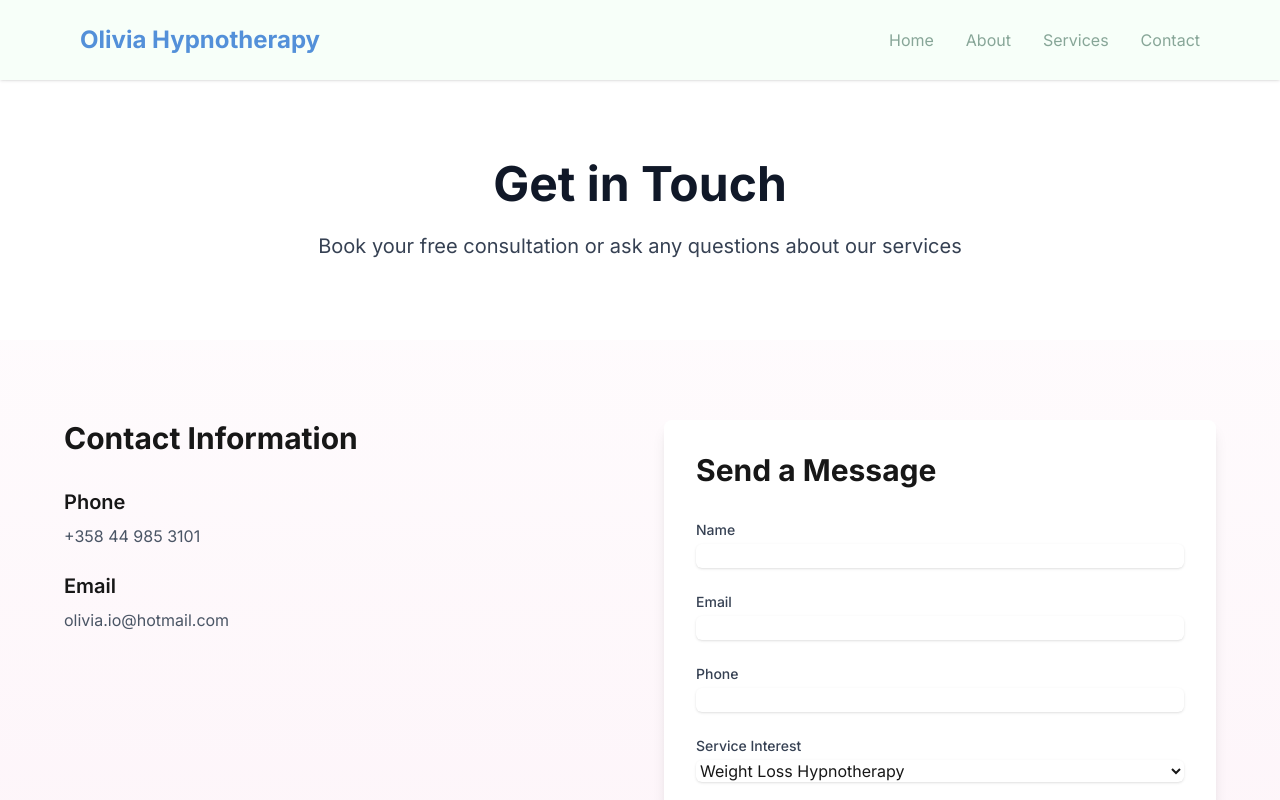
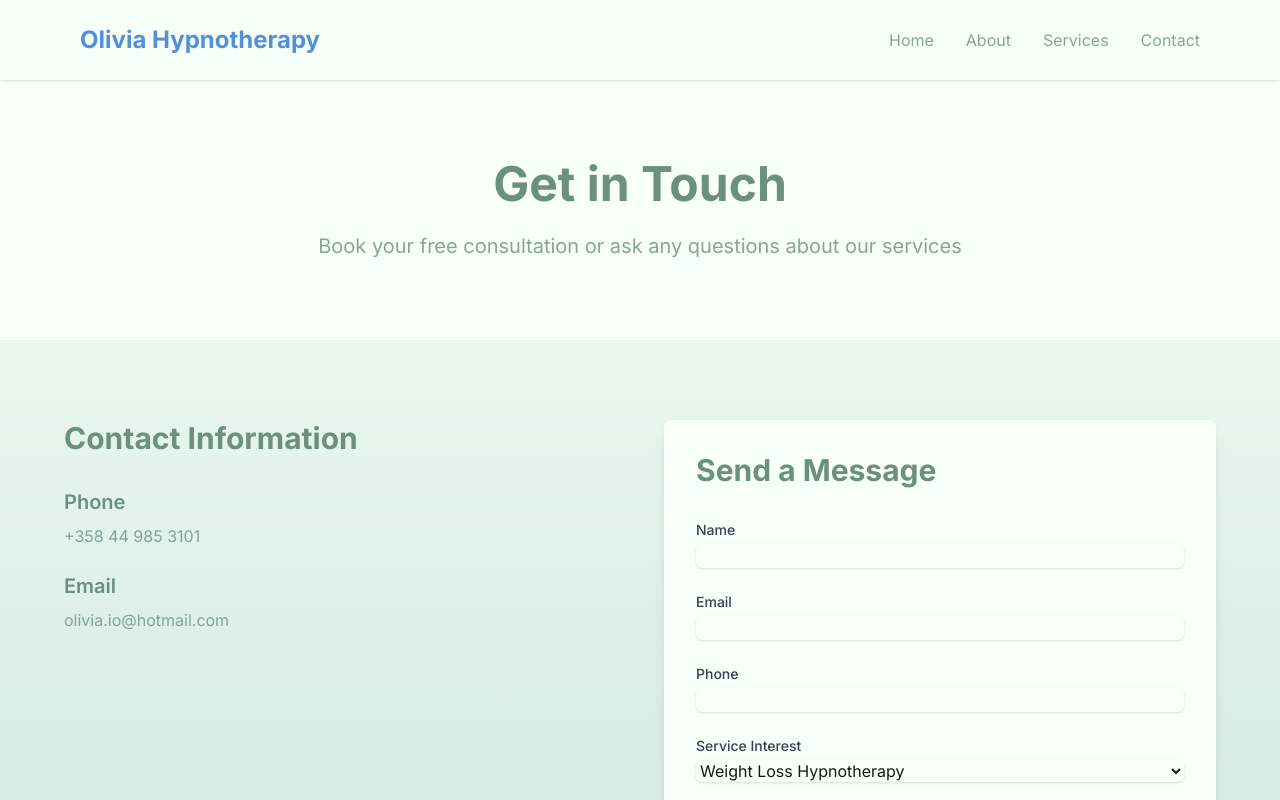
Before and after one commit to SutariH/olivia-hypnotherapy, a Next.js app: page /contact in a window 1280 px wide. Shown: the top 800 px of the page. Built offline with nearby package versions, Linux system fonts and the light colour scheme.

Commit message:
Fix ESLint errors and update color scheme

```diff
--- a/src/app/about/page.tsx
+++ b/src/app/about/page.tsx
@@ -1,5 +1,3 @@
-import Image from 'next/image'
-
 export default function About() {
   return (
     <main className="min-h-screen bg-gradient-to-b from-[#5390d9] to-[#F6FFF8]">
@@ -20,14 +18,14 @@ export default function About() {
               With years of experience in hypnotherapy, I specialize in helping clients achieve their weight loss goals and transform their lives. My approach combines proven hypnotherapy techniques with personalized support to create lasting change.
             </p>
             <p className="text-gray-700 mb-4">
-              I understand the challenges of weight loss and emotional eating, and I'm here to guide you through your transformation journey with compassion and expertise.
+              I understand the challenges of weight loss and emotional eating, and I&apos;m here to guide you through your transformation journey with compassion and expertise.
             </p>
           </div>
 
           <div className="bg-white p-8 rounded-lg shadow-lg">
             <h2 className="text-3xl font-bold text-[#5390d9] mb-6">My Approach</h2>
             <p className="text-gray-700 mb-4">
-              I believe in creating a safe and supportive environment where you can explore and overcome the root causes of your weight-related challenges. Through hypnotherapy, we'll work together to reprogram limiting beliefs and establish healthy habits.
+              I believe in creating a safe and supportive environment where you can explore and overcome the root causes of your weight-related challenges. Through hypnotherapy, we&apos;ll work together to reprogram limiting beliefs and establish healthy habits.
             </p>
             <p className="text-gray-700 mb-4">
               My methods are evidence-based and tailored to your unique needs, ensuring you receive the most effective support for your personal transformation.
--- a/src/app/contact/page.tsx
+++ b/src/app/contact/page.tsx
@@ -2,14 +2,14 @@ import ContactForm from '@/components/ContactForm'
 
 export default function Contact() {
   return (
-    <main className="min-h-screen bg-gradient-to-b from-white to-pink-50 pt-20">
+    <main className="min-h-screen bg-gradient-to-b from-[#F6FFF8] to-[#CCE3DE] pt-20">
       {/* Hero Section */}
-      <section className="py-20 px-4 bg-white">
+      <section className="py-20 px-4 bg-[#F6FFF8]">
         <div className="max-w-4xl mx-auto text-center">
-          <h1 className="text-4xl md:text-5xl font-bold text-gray-900 mb-6">
+          <h1 className="text-4xl md:text-5xl font-bold text-[#6B9080] mb-6">
             Get in Touch
           </h1>
-          <p className="text-xl text-gray-700">
+          <p className="text-xl text-[#6B9080]/80">
             Book your free consultation or ask any questions about our services
           </p>
         </div>
@@ -21,22 +21,22 @@ export default function Contact() {
           <div className="grid md:grid-cols-2 gap-12">
             {/* Contact Information */}
             <div>
-              <h2 className="text-3xl font-bold mb-8">Contact Information</h2>
+              <h2 className="text-3xl font-bold text-[#6B9080] mb-8">Contact Information</h2>
               <div className="space-y-6">
                 <div>
-                  <h3 className="text-xl font-semibold mb-2">Phone</h3>
-                  <p className="text-gray-600">+358 44 985 3101</p>
+                  <h3 className="text-xl font-semibold text-[#6B9080] mb-2">Phone</h3>
+                  <p className="text-[#6B9080]/80">+358 44 985 3101</p>
                 </div>
                 <div>
-                  <h3 className="text-xl font-semibold mb-2">Email</h3>
-                  <p className="text-gray-600">olivia.io@hotmail.com</p>
+                  <h3 className="text-xl font-semibold text-[#6B9080] mb-2">Email</h3>
+                  <p className="text-[#6B9080]/80">olivia.io@hotmail.com</p>
                 </div>
               </div>
             </div>
 
             {/* Contact Form */}
-            <div className="bg-white p-8 rounded-lg shadow-lg">
-              <h2 className="text-3xl font-bold mb-8">Send a Message</h2>
+            <div className="bg-[#F6FFF8] p-8 rounded-lg shadow-lg">
+              <h2 className="text-3xl font-bold text-[#6B9080] mb-8">Send a Message</h2>
               <ContactForm />
             </div>
           </div>
```
